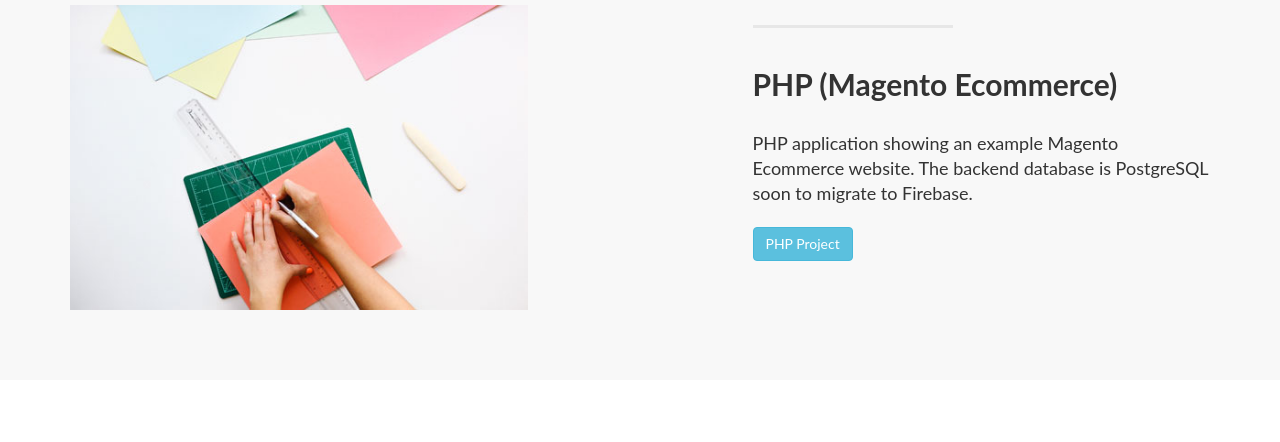
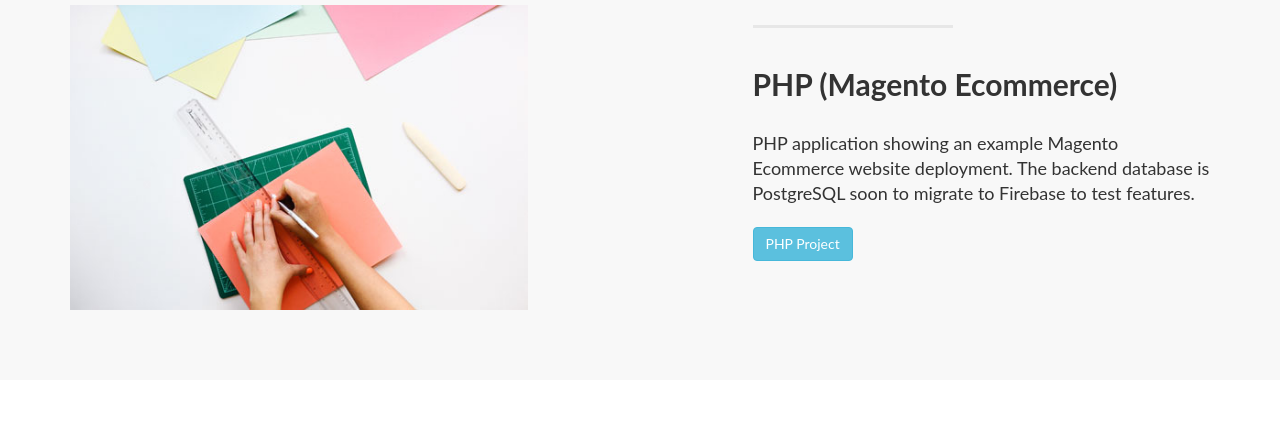
Before and after one commit to 100stacks/site-demo.github.io, a plain HTML site: page index.html in a window 1280 px wide. Shown: the part 1940-2382 px from the top of the page. Drawn offline with Linux system fonts and the light colour scheme.

Commit message:
updating deployed stacks

```diff
--- a/index.html
+++ b/index.html
@@ -235,7 +235,7 @@
                     <hr class="section-heading-spacer">
                     <div class="clearfix"></div>
                      <h2 class="section-heading">PHP (Magento Ecommerce)</h2>
-                    <p class="lead">PHP application showing an example Magento Ecommerce website.  The backend database is PostgreSQL soon to migrate to Firebase.</p>
+                    <p class="lead">PHP application showing an example Magento Ecommerce website deployment.  The backend database is PostgreSQL soon to migrate to Firebase to test features.</p>
                     <p><a class="btn btn-default btn-info" target="_blank" href="https://php-magento.herokuapp.com">PHP Project</a></p>
                     <h1>&nbsp;</h1>
                 </div>
```
